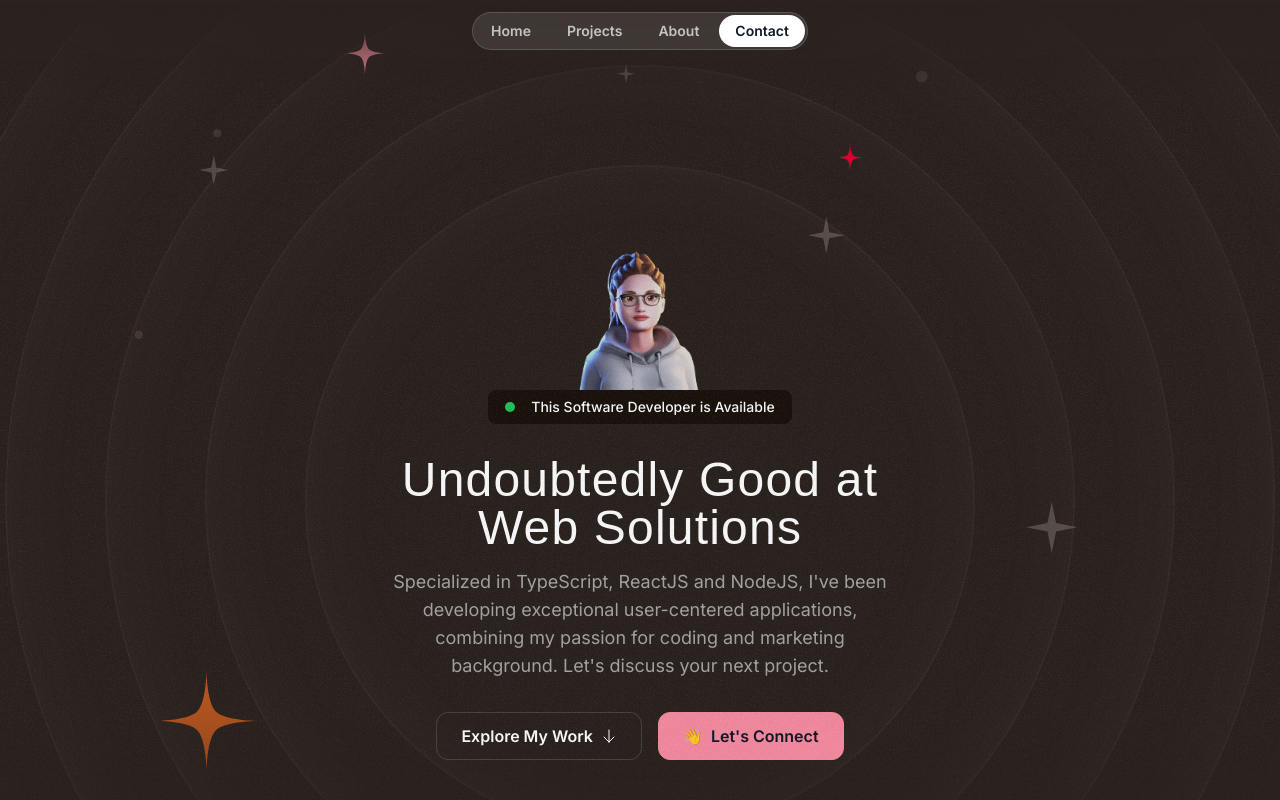
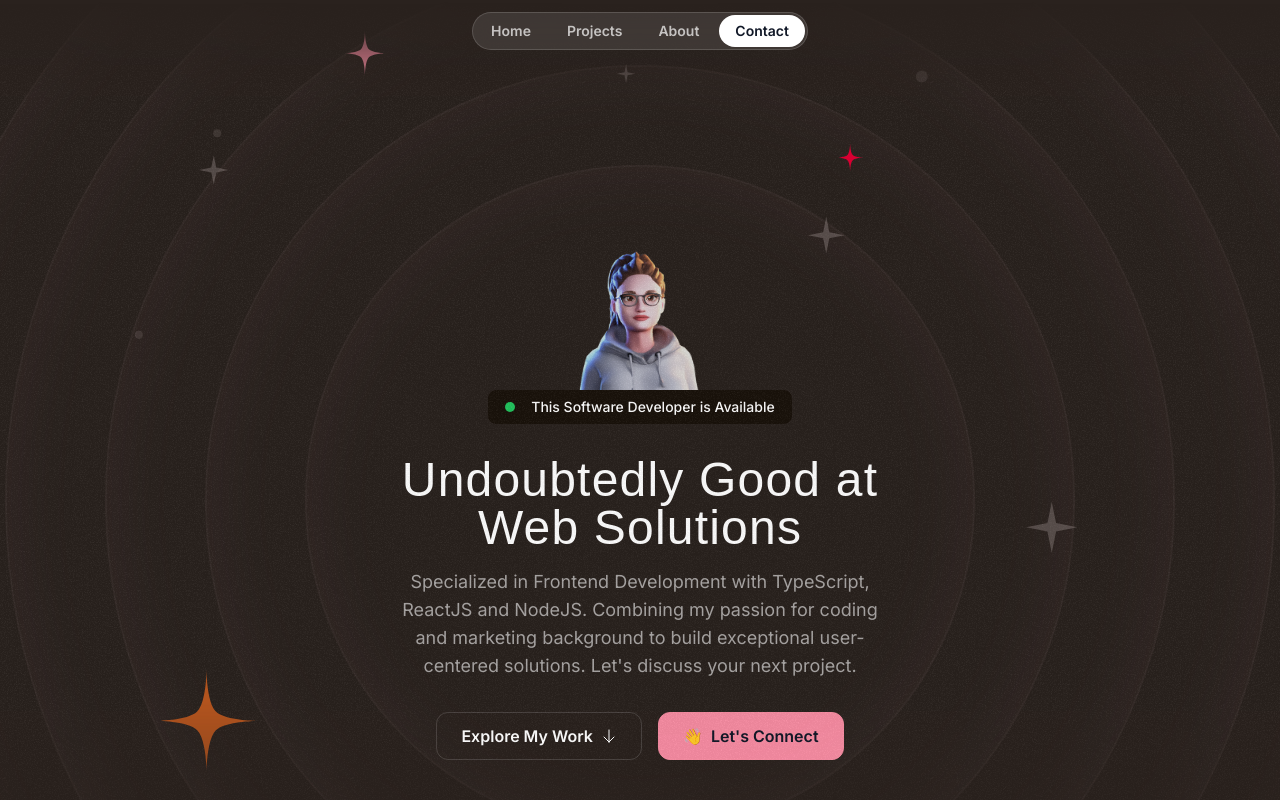
Before and after one commit to itsadrianapaiva/itsadrianapaiva.github.io, a Next.js app: page / in a window 1280 px wide. Shown: the top 800 px of the page. Built offline with nearby package versions, Linux system fonts and the light colour scheme; a web font is replaced by a local one.

Commit message:
fixed hero description

```diff
--- a/src/sections/Hero.tsx
+++ b/src/sections/Hero.tsx
@@ -111,7 +111,7 @@ export const HeroSection = () => {
             Undoubtedly Good at Web Solutions
           </h1>
           <p className='mt-4 text-center text-white/60 md:text-lg'>
-            Specialized in TypeScript, ReactJS and NodeJS, I&apos;ve been developing exceptional user-centered applications, combining my passion for coding and marketing background. Let&apos;s discuss your next project.
+            Specialized in Frontend Development with TypeScript, ReactJS and NodeJS. Combining my passion for coding and marketing background to build exceptional user-centered solutions. Let&apos;s discuss your next project.
           </p>
         </div>
 
```
Also changed, not shown: src/assets/icons/typescriptIcon.svg.
